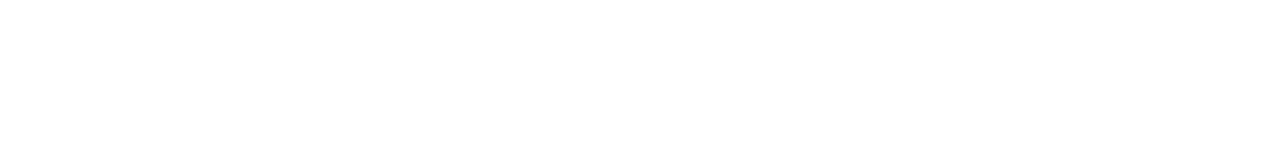
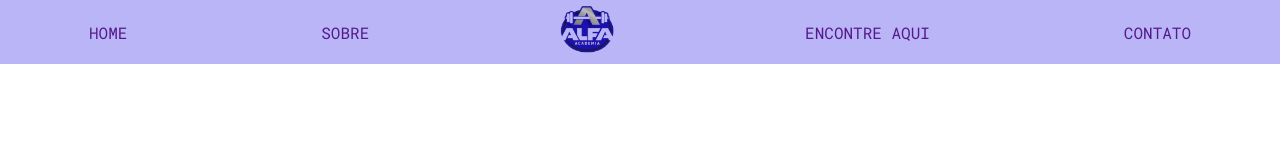
Before and after one commit to LeandroDevLab/webAcademiaAlfa, a plain HTML site: page index.html in a window 1280 px wide. Drawn offline with nearby package versions, Linux system fonts and the light colour scheme.

Commit message:
feat: menu mobile and desktop responsive

```diff
--- a/index.html
+++ b/index.html
@@ -1,5 +1,5 @@
 <!DOCTYPE html>
-<html lang="en">
+<html lang="pt-BR">
   <head>
     <meta charset="UTF-8" />
     <meta name="viewport" content="width=device-width, initial-scale=1.0" />
@@ -9,6 +9,46 @@
       href="./src/assets/images/icons/alfa_favicon.ico"
       type="image/x-icon"
     />
+    <!-- BootStrap Icons -->
+    <link
+      rel="stylesheet"
+      href="https://cdn.jsdelivr.net/npm/bootstrap-icons@1.11.3/font/bootstrap-icons.min.css"
+    />
+    <link rel="stylesheet" href="./src/assets/css/global.css" />
   </head>
-  <body></body>
+  <body>
+    <nav class="nav--mobile">
+      <ul class="menu menu--mobile">
+        <li class="menu__item">
+          <a href="" class="menu__link"
+            ><i class="menu__icon bi bi-house-door"></i
+            ><span class="menu__text">Home</span></a
+          >
+        </li>
+        <li class="menu__item">
+          <a href="" class="menu__link">
+            <i class="menu__icon bi bi-person"></i
+            ><span class="menu__text">Sobre</span></a
+          >
+        </li>
+        <li class="menu__logo">
+          <a href="#home">
+            <img src="./src/assets/images/icons/alfa_favicon.png" alt="" />
+          </a>
+        </li>
+        <li class="menu__item">
+          <a href="" class="menu__link"
+            ><i class="menu__icon bi bi-bag-check"></i
+            ><span class="menu__text">Encontre aqui</span></a
+          >
+        </li>
+        <li class="menu__item">
+          <a href="" class="menu__link"
+            ><i class="menu__icon bi bi-envelope"></i
+            ><span class="menu__text">Contato</span></a
+          >
+        </li>
+      </ul>
+    </nav>
+  </body>
 </html>
--- /dev/null
+++ b/src/assets/css/global.css
@@ -0,0 +1,100 @@
+@import url('https://fonts.googleapis.com/css2?family=Roboto+Mono:ital,wght@0,100..700;1,100..700&display=swap');
+
+* {
+  margin: 0;
+  padding: 0;
+  box-sizing: border-box;
+  font-family: 'Roboto Mono', monospace;
+}
+
+:root {
+  --primary-color: #fff;
+  --secundary-color: #1d13a8;
+
+  --white-bg-color: #fff;
+  --primary-bg1-color: #1d13a8;
+  --primary-bg2-color: #2418d1;
+  --primary-bg3-color: #3c2fe8;
+  --secundary-bg4-color: #6359ec;
+  --secundary-bg5-color: #8a82f1;
+  --secundary-bg6-color: #bab5f7;
+
+  --title-color: #00043f;
+  --text-color-primary: #a8a8a8;
+  --text-color-secundary: #4d4d4d;
+}
+
+/* Style NAV MOBILE */
+.nav--mobile {
+  background-color: var(--secundary-bg6-color);
+  display: flex;
+  position: fixed;
+  bottom: 0;
+  text-transform: uppercase;
+}
+
+.menu--mobile {
+  display: flex;
+  flex-direction: row;
+  margin: auto;
+  width: 100vw;
+  height: 3.5rem;
+  justify-content: space-around;
+  align-items: center;
+  gap: 1rem;
+  z-index: 2;
+}
+
+.menu__item {
+  list-style: none;
+  display: flex;
+  flex-direction: column;
+}
+
+.menu--mobile .menu__item .menu__link {
+  text-decoration: none;
+  display: flex;
+  flex-direction: column;
+  align-items: center;
+}
+
+.menu--mobile .menu__item .menu__link .menu__icon {
+  font-size: 1.5rem;
+}
+
+.menu--mobile .menu__item .menu__link:active,
+.menu--mobile .menu__item .menu__link:hover {
+  color: var(--primary-color);
+}
+
+.menu__logo {
+  display: none;
+}
+
+.menu__logo img {
+  width: 3rem;
+  height: 3rem;
+  justify-content: center;
+}
+
+@media (min-width: 768px) {
+  .nav--mobile {
+    top: 0;
+    bottom: auto;
+    height: 4rem;
+  }
+  .menu--mobile .menu__item .menu__link .menu__icon {
+    display: none;
+  }
+  .menu__logo {
+    display: block;
+    transform: scale(1.2);
+  }
+  .menu__logo img:hover {
+    transform: scale(1.1);
+    transition: 0.3s ease-in-out;
+  }
+  .menu__text:hover {
+    color: var(--primary-color);
+  }
+}
```
